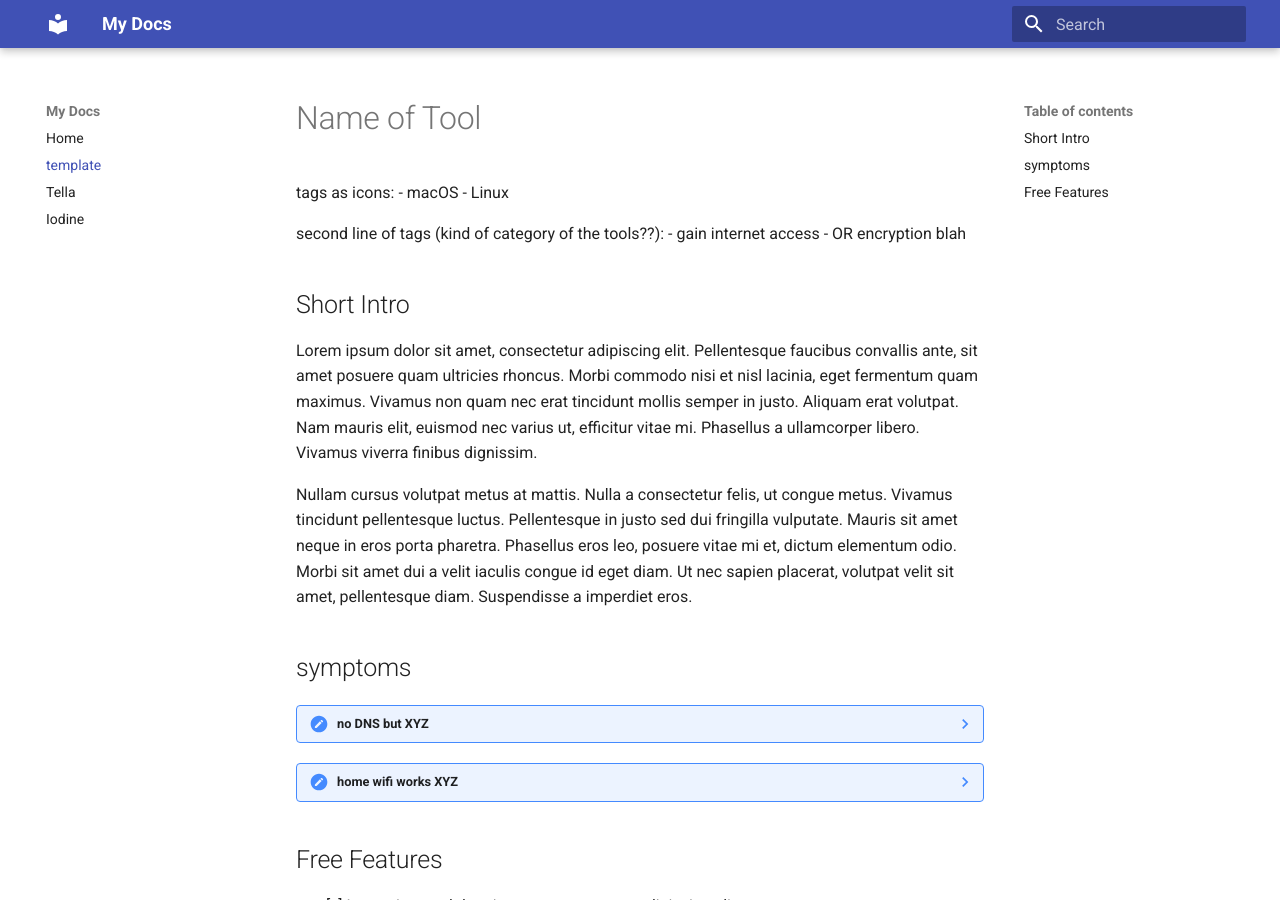
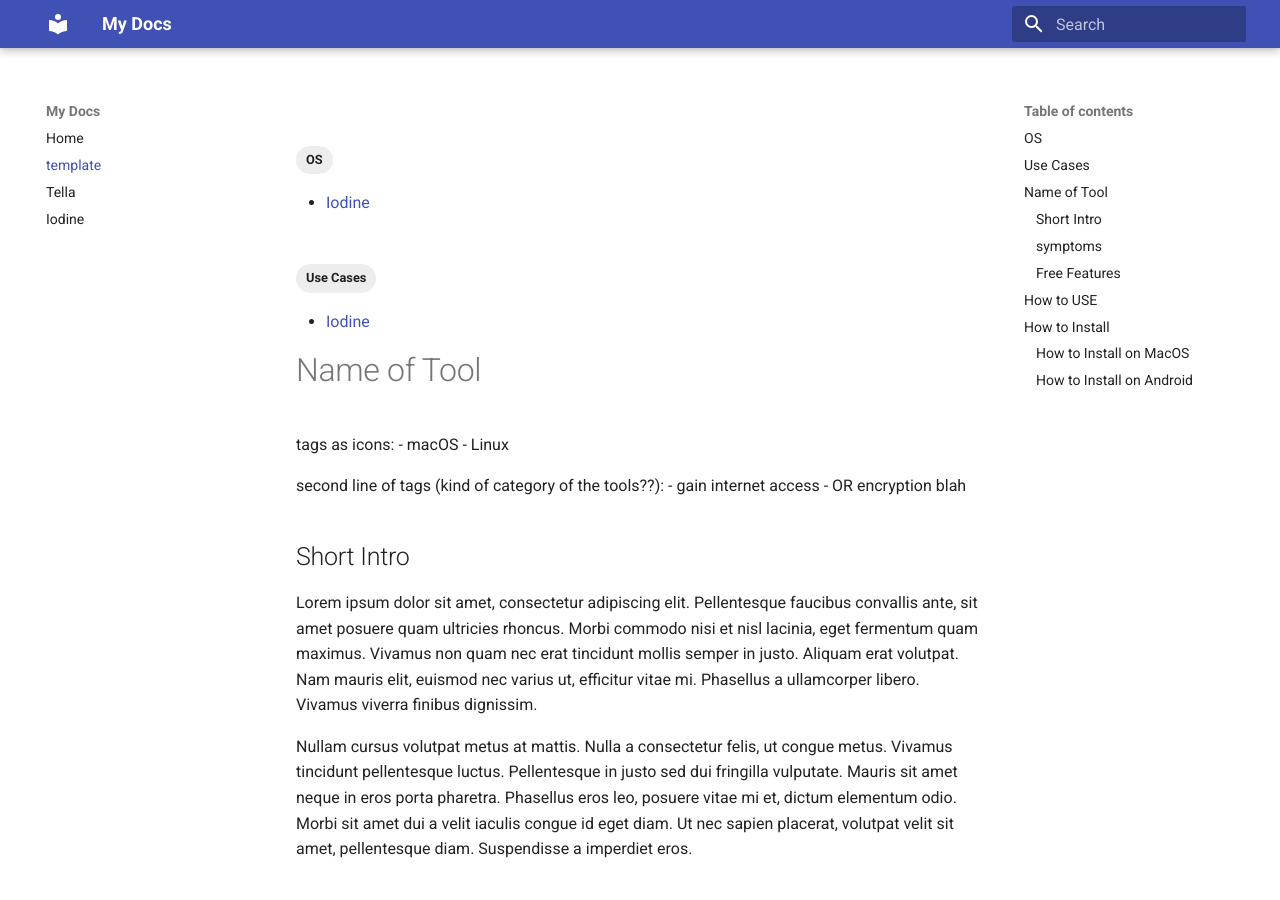
Before and after one commit to shutdowncircumvention/shutdowncircumvention.github.io, an MkDocs documentation site: the page built from docs/template.md, in a window 1280 px wide and 900 px high. Built offline with MkDocs 1.6.1 and Material for MkDocs 9.7.7, drawn with Linux system fonts in a browser that asks for light colours; some of the changed lines change nothing that is shown.

Commit message:
clean up md format.md

````diff
--- a/docs/iodine.md
+++ b/docs/iodine.md
@@ -1,63 +1,52 @@
-<!-- material/tags { scope: true } -->
+---
+tags:
+  OS:
+    - macOS
+    - Linux
+    - Windows
+  Use Cases:
+    - gain internet access
+    - DNS
+    - Restricted Network
+---
+
 # Iodine
-
-tags as icons:
-  - macOS
-  - Linux
-  - Windows
-
-second line of tags (kind of category of the tools??):
-  - gain internet access
-  - DNS
-  - Restricted Network
 
 ## Short Intro
 Iodine is a lightweight, open-source DNS tunneling tool that uses DNS queries to transmit data between devices. It works by exploiting the fact that DNS queries can be used to send small amounts of data over the internet without being detected.
 
-## symptoms
-DNS lookups are possible via "dig" or "nslookup" but other types of network protocols are restricted
-    describe
-    <details>
-    <summary>how to diagnose</summary>
+## Symptoms
+DNS lookups are possible via `dig` or `nslookup`, but other types of network protocols are restricted.
 
+??? info "How to Diagnose"
+    Describe the symptoms and diagnostic methods.
 
-
-</details>
-??? note "home wifi works XYZ"
+??? note "Home WiFi Works XYZ"
     Description or details for **symptoms 2**.
 
 ## Free Features
 
+!!! warning "Related Risks"
+    Something like "Is VPN legal in your country?"
 
-!!! warning "related risks"
-    something like Is VPN legal in your country
-
-# How to USE
+# How to Use
 Here's a simplified overview of how Iodine works:
 
-    The user creates an account on a Iodine server.
-    The user generates a public key and shares it with the server.
-    The user uses their device to send DNS queries to the Iodine server, which are then transmitted as encrypted data packets.
-    The Iodine server receives these packets and forwards them back to the original sender.
+1. The user creates an account on an Iodine server.
+2. The user generates a public key and shares it with the server.
+3. The user uses their device to send DNS queries to the Iodine server, which are then transmitted as encrypted data packets.
+4. The Iodine server receives these packets and forwards them back to the original sender.
 
-
-Security Considerations:
-
+## Security Considerations
 While Iodine provides a level of security, it's essential to consider the following:
 
-    Encryption : Although Iodine encrypts data packets, it's not ideal for sensitive or high-priority information.
-    Server compromise : If an attacker gains access to the Iodine server, they can potentially intercept and decode encrypted data packets.
-
-
-=== "Android"
-    1. Open the Google Play Store.
-    2. Search for **Tool Name**.
-    3. Tap **Install**.
-
+- **Encryption**: Although Iodine encrypts data packets, it's not ideal for sensitive or high-priority information.
+- **Server Compromise**: If an attacker gains access to the Iodine server, they can potentially intercept and decode encrypted data packets.
 
 # How to Install
-=== "MacOS"
-    ### How to Install on MacOS
+
+=== "macOS"
+    ### How to Install on macOS
     1. Open the terminal.
     2. Run the following command:
        ```bash
@@ -65,17 +54,17 @@
        ```
     3. Verify installation:
        ```bash
-       tool-name --version
+       iodine --version
        ```
 
-=== ""
+=== "Linux"
     ### How to Install on Linux
-    1. Open your terminal
+    1. Open your terminal.
     2. Search for **iodine**.
     3. Tap **Install**.
 
 === "Android"
     ### How to Install on Android
     1. Open the Google Play Store.
-    2. Search for **Tool Name**.
+    2. Search for **Iodine**.
     3. Tap **Install**.
````
